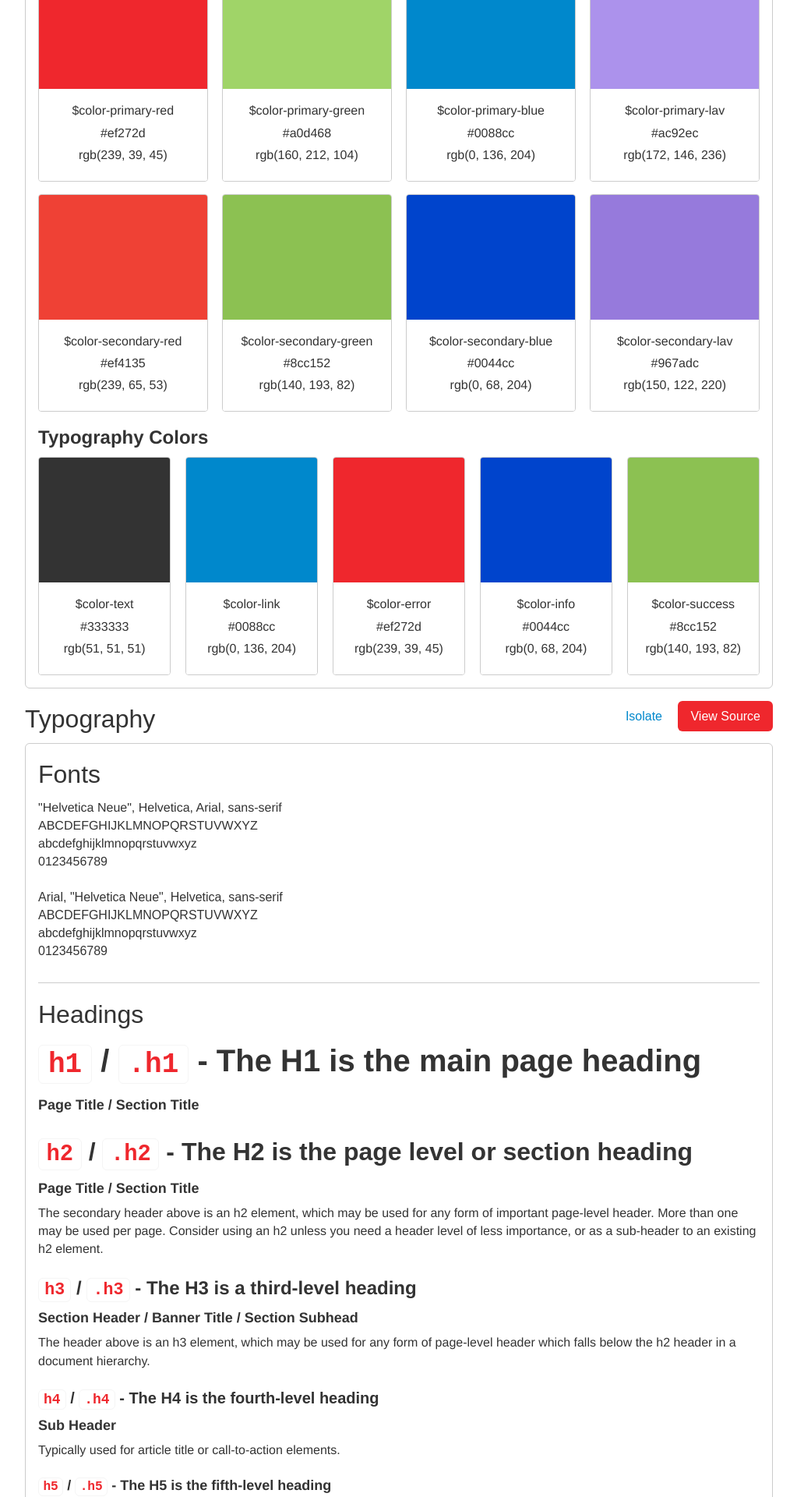
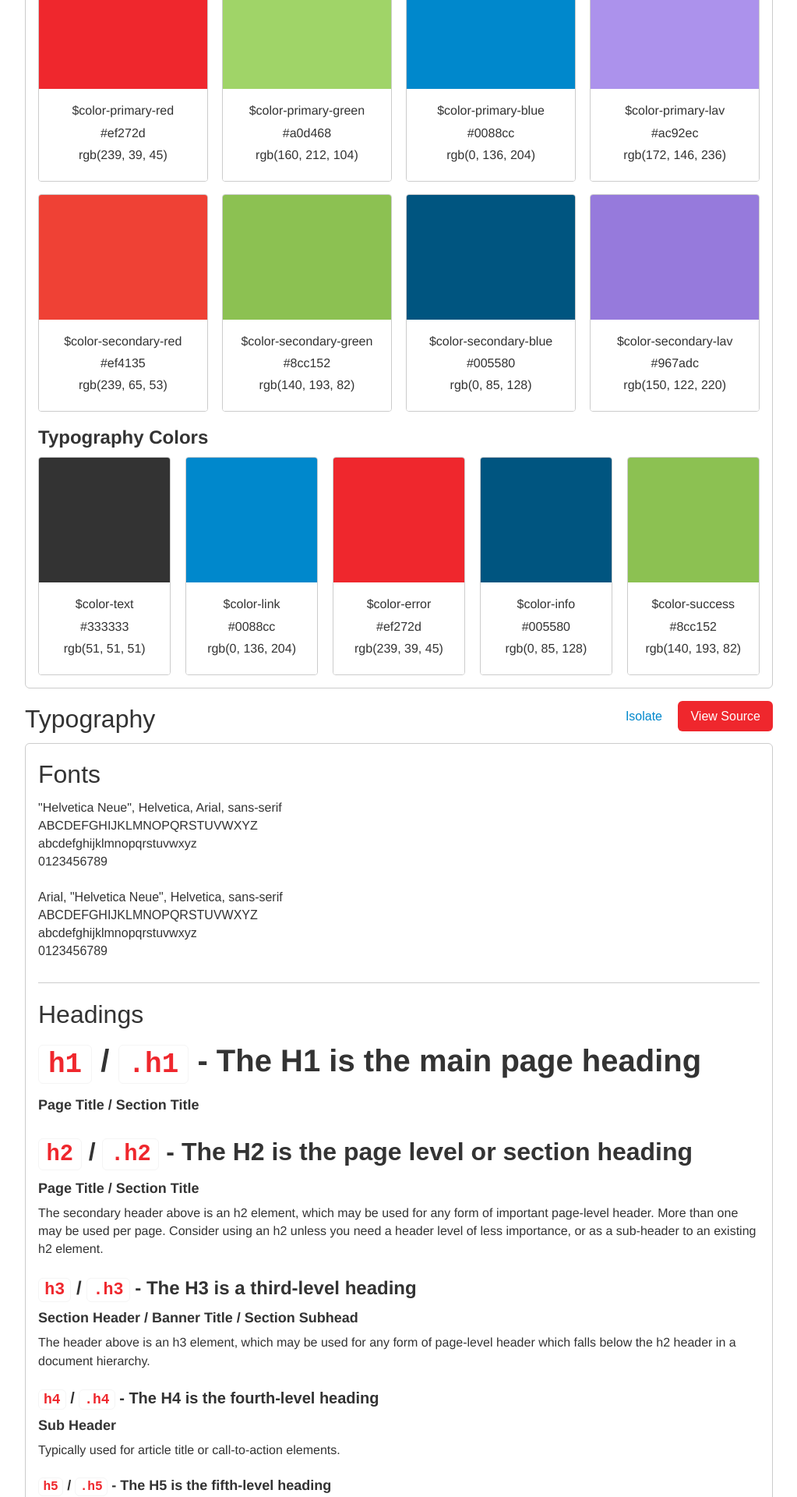
Before and after one commit to quattromani/scaffold, a Jekyll site: the page built from styleguide/index.html, in a window 1280 px wide. Shown: the part 832-2752 px from the top of the page at 78% size, without its empty margins (128-1151 px from the left). Built offline with Jekyll 4.4.1, drawn with Linux system fonts in a browser that asks for light colours; nearby versions of some CDN libraries; Markdown is read by kramdown in place of the engine named in the settings.

Commit message:
update link:hover color to #005580

```diff
--- a/css/main.css
+++ b/css/main.css
@@ -585,7 +585,7 @@
   background: #8cc152; }
 
 .color-secondary-blue {
-  background: #0044cc; }
+  background: #005580; }
 
 .color-secondary-lav {
   background: #967adc; }
@@ -604,7 +604,7 @@
   background: #ef272d; }
 
 .color-info {
-  background: #0044cc; }
+  background: #005580; }
 
 .color-success {
   background: #8cc152; }
@@ -625,7 +625,7 @@
   color: white; }
 
 .text-info {
-  color: #0044cc; }
+  color: #005580; }
 
 .text-muted, .muted {
   color: #cccccc; }
@@ -638,7 +638,7 @@
   color: #ef272d; }
 
 .text-info {
-  color: #0044cc; }
+  color: #005580; }
 
 .text-success {
   color: #8cc152; }
@@ -733,7 +733,7 @@
     border: 0 none;
     text-decoration: none; }
   a:hover {
-    color: #0044cc; }
+    color: #005580; }
 
 /* ==========================
 	  Headings
@@ -2838,7 +2838,7 @@
   -webkit-background-clip: padding-box;
   -moz-background-clip: padding-box;
   background-clip: padding-box;
-  background: #0044cc; }
+  background: #005580; }
   .styleguide .grid:nth-of-type(even) {
     background: #33bbff; }
 .styleguide .prettyprint {
--- a/css/partials/typography.css
+++ b/css/partials/typography.css
@@ -94,7 +94,7 @@
   text-decoration: none;
 }
 a:hover {
-  color: #0044cc;
+  color: #005580;
 }
 
 /* ==========================
--- a/css/scss/globals/_vars.scss
+++ b/css/scss/globals/_vars.scss
@@ -36,7 +36,7 @@
 $color-primary-green: #a0d468;
 $color-secondary-green: #8cc152;
 $color-primary-blue: #08c;
-$color-secondary-blue: #04c;
+$color-secondary-blue: #005580;
 $color-primary-lav: #ac92ec;
 $color-secondary-lav: #967adc;
 
```
Also changed, not shown: css/partials/colors.css (+4 -4 lines), css/main.min.css.
